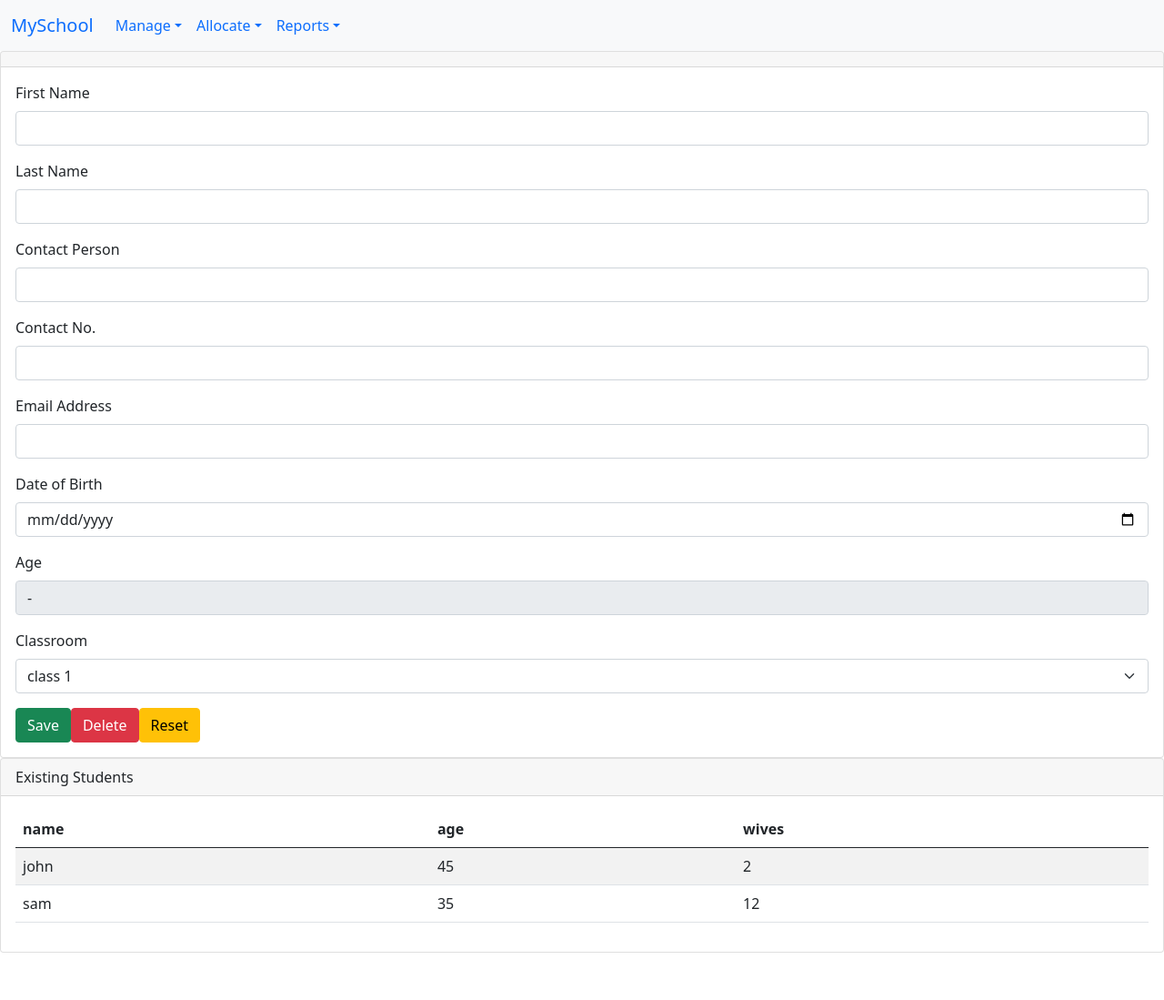
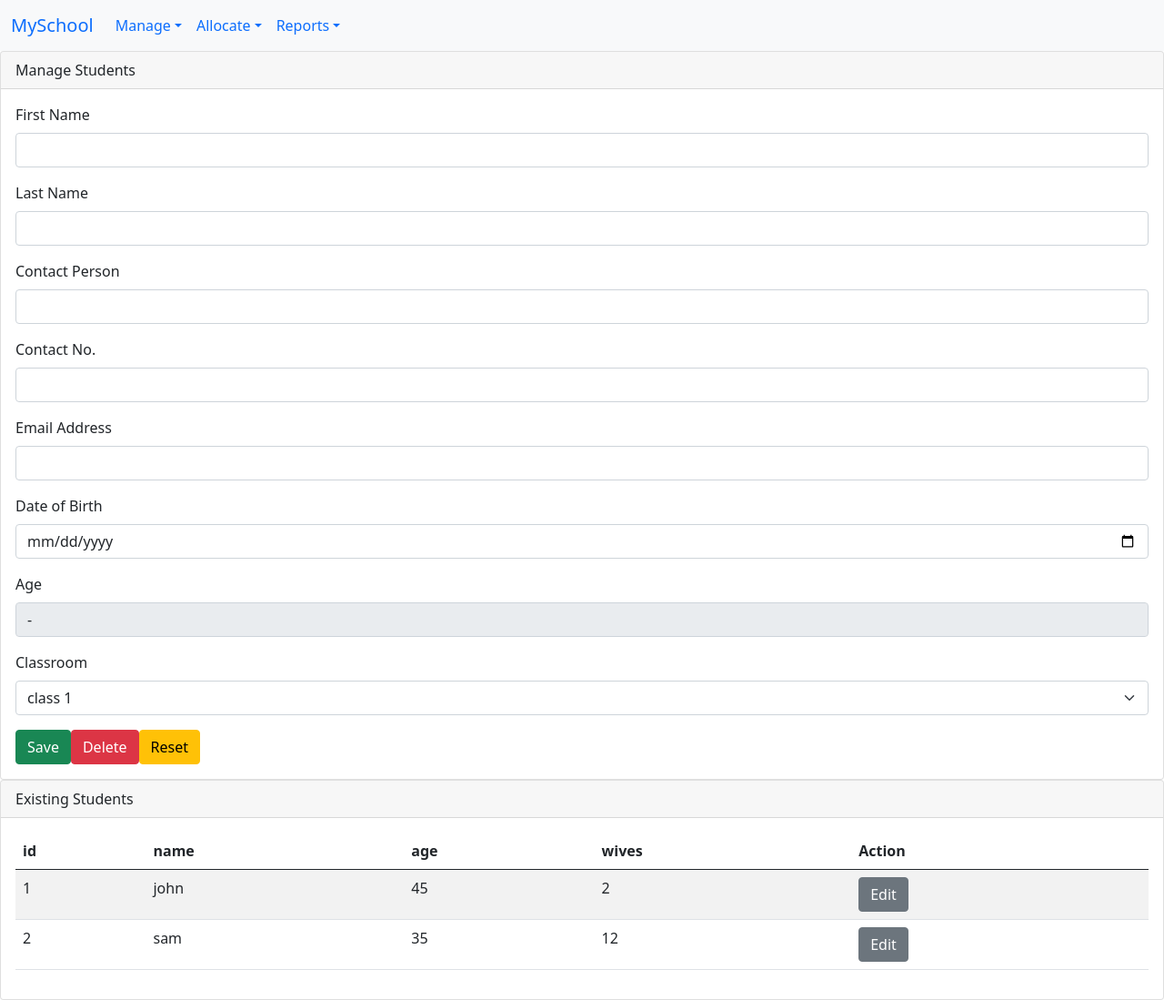
Before and after one commit to Bumbl3b33/school-management-system, a React (Create React App) app: page /manage/students in a window 1280 px wide. Shown: the whole page at 91% size. Before the commit the page ends 1047 px from the top, so only its background shows below. Built offline with nearby package versions, Linux system fonts and the light colour scheme.

Commit message:
add edit feature for manage student form

```diff
--- a/src/pages/manage/students/ManageStudents.jsx
+++ b/src/pages/manage/students/ManageStudents.jsx
@@ -15,8 +15,8 @@ const ManageStudents = () => {
   };
 
   const sampleData = [
-    { name: "john", age: 45, wives: 2 },
-    { name: "sam", age: 35, wives: 12 },
+    {id: "1", name: "john", age: 45, wives: 2 },
+    {id: "2", name: "sam", age: 35, wives: 12 },
   ];
 
   const classroomData = [{id:1,name:'class 1'},{id:2,name:'class 2'}]
@@ -31,11 +31,13 @@ const ManageStudents = () => {
 
   const onReset = () => setStudent({});
 
+  const onEdit = (e) => console.log("refreshing page for...",e.target.id);
+
   console.log(student);
   return (
     <>
       <NavigationBar />
-      <CustomForm onDelete={onDelete} onReset={onReset} onSave={onSave}>
+      <CustomForm title="Manage Students" onDelete={onDelete} onReset={onReset} onSave={onSave}>
         <FormGroup>
           <Label for="firstName">First Name</Label>
           <Input
@@ -110,7 +112,7 @@ const ManageStudents = () => {
           </Input>
         </FormGroup>
       </CustomForm>
-      <CustomTable title="Existing Students" table={sampleData} />
+      <CustomTable title="Existing Students" table={sampleData} buttonHandler={onEdit} buttonText="Edit" />
     </>
   );
 };
```
